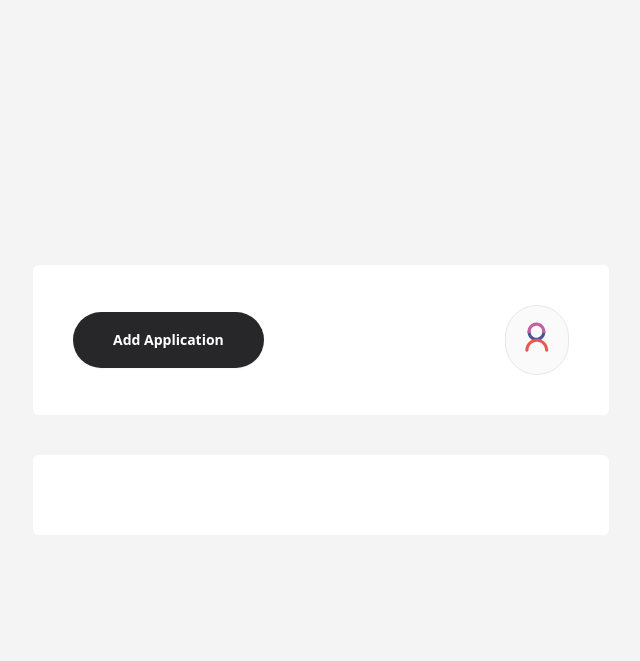
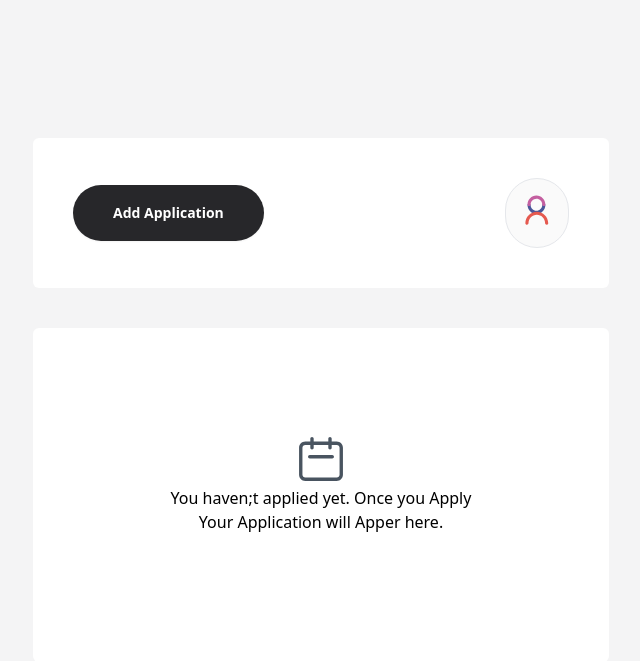
Before and after one commit to keishcf/application_portal, a Django app: page / in a window 1280 px wide. Shown: the top 661 px of the page, without its empty margins (319-959 px from the left). Run offline with Django 5.2, Linux system fonts and the light colour scheme; a user stored in the database is signed in; data comes from the database, SQL or seed files in the repository; both versions use the stored data as it was after the commit; style sheets or scripts are compiled from the project's sources; some libraries are stand-ins or nearby versions.

```diff
--- a/apply/views.py
+++ b/apply/views.py
@@ -18,7 +18,7 @@ class AddPersonalInformationView(LoginRequiredMixin, views.View):
 
     def get(self, request):
         try:
-            self.application = UserApplication.objects.get(user=self.request.user)
+            self.application , created= UserApplication.objects.get_or_create(user=self.request.user)
             try:
                 personal_info = ApplicantPersonalInformation.objects.get(application=self.application)
                 form = PersonalInformationForm(instance=personal_info)
--- a/templates/apply/academic_background.html
+++ b/templates/apply/academic_background.html
@@ -139,8 +139,8 @@
                 <div class="col-span-2">
                     <label for="{{ form.graduation_year.id_for_label }}" class="block text-sm font-medium leading-6 text-gray-900">{{ form.graduation_year.label }}</label>
                     <div class="mt-2">
-                        {{ form.graduation_year.value }}
-                        <input type="date" name="graduation_year" min="2000-01-01" max="2025-12-31" step="1">
+                        {% comment %} {{ form.graduation_year.value }}
+                        <input type="date" name="graduation_year" min="2000-01-01" max="2025-12-31" step="1"> {% endcomment %}
 
                         <input type="{{ form.graduation_year.field.widget.input_type }}" name="{{ form.graduation_year.html_name }}" autocomplete="form.graduation_year.html_name" maxlength="{{ form.graduation_year.field.max_length }}" id="{{ form.graduation_year.id_for_label }}" value="{{ form.graduation_year.value|default_if_none:'' }}" required class="block w-full rounded-md border-0 py-2 px-3 text-gray-900 shadow-sm ring-1 ring-inset {% if form.errors %} ring-red-400 placeholder:text-red-500 {% else %} ring-gray-300 placeholder:text-gray-400 {% endif %} focus:ring-2 focus:ring-inset focus:ring-zinc-600 sm:text-sm sm:leading-6">
                     </div>
@@ -194,7 +194,6 @@
                 </div>
             </div>
             <div class="mt-10 flex gap-20">
-                <a href"{% url "add_personal_information" %}" class="cursor-pointer flex w-full justify-center rounded-md bg-zinc-300 px-6 py-3 text-sm font-semibold leading-6 text-zinc-900 shadow-sm hover:bg-zinc-300 focus-visible:outline focus-visible:outline-2 focus-visible:outline-offset-2 focus-visible:outline-zinc-600">Next </a>
 
                 <button type="submit" class="flex w-full justify-center rounded-md bg-zinc-800 px-6 py-3 text-sm font-semibold leading-6 text-white shadow-sm hover:bg-zinc-500 focus-visible:outline focus-visible:outline-2 focus-visible:outline-offset-2 focus-visible:outline-zinc-600">Next </button>
             </div>
--- a/templates/apply/index.html
+++ b/templates/apply/index.html
@@ -57,7 +57,16 @@
                         <p class="mt-1 text-xs leading-5 text-gray-500">Form Submitted <time datetime="2023-01-23T13:23Z">{{ application.submitted_at|date }}</time></p>
                     </div>
                 </a>
-              {% endfor %}
+                {% empty %}
+                <div class="max-w-xs py-16 mx-auto text-center">
+                  <div class="flex items-center justify-center mx-auto  rounded-full">
+                    <svg width="54" height="54" viewbox="0 0 24 24" fill="none" xmlns="http://www.w3.org/2000/svg">
+                      <path d="M7.25 7C7.25 7.41421 7.58579 7.75 8 7.75C8.41421 7.75 8.75 7.41421 8.75 7H7.25ZM8.75 3C8.75 2.58579 8.41421 2.25 8 2.25C7.58579 2.25 7.25 2.58579 7.25 3H8.75ZM15.25 7C15.25 7.41421 15.5858 7.75 16 7.75C16.4142 7.75 16.75 7.41421 16.75 7H15.25ZM16.75 3C16.75 2.58579 16.4142 2.25 16 2.25C15.5858 2.25 15.25 2.58579 15.25 3H16.75ZM7 10.25C6.58579 10.25 6.25 10.5858 6.25 11C6.25 11.4142 6.58579 11.75 7 11.75V10.25ZM17 11.75C17.4142 11.75 17.75 11.4142 17.75 11C17.75 10.5858 17.4142 10.25 17 10.25V11.75ZM5 5.75H19V4.25H5V5.75ZM20.25 7V19H21.75V7H20.25ZM19 20.25H5V21.75H19V20.25ZM3.75 19V7H2.25V19H3.75ZM5 20.25C4.30964 20.25 3.75 19.6904 3.75 19H2.25C2.25 20.5188 3.48122 21.75 5 21.75V20.25ZM20.25 19C20.25 19.6904 19.6904 20.25 19 20.25V21.75C20.5188 21.75 21.75 20.5188 21.75 19H20.25ZM19 5.75C19.6904 5.75 20.25 6.30964 20.25 7H21.75C21.75 5.48122 20.5188 4.25 19 4.25V5.75ZM5 4.25C3.48122 4.25 2.25 5.48122 2.25 7H3.75C3.75 6.30964 4.30964 5.75 5 5.75V4.25ZM8.75 7V3H7.25V7H8.75ZM16.75 7V3H15.25V7H16.75ZM7 11.75H17V10.25H7V11.75Z" fill="#495460"></path>
+                    </svg>
+                  </div>
+                  <p class="mb-6">You haven;t applied yet. Once you Apply Your Application will Apper here.</p>
+                </div>
+                {% endfor %}
 
             </div>
 
```
Also changed, not shown: db.sqlite3.
